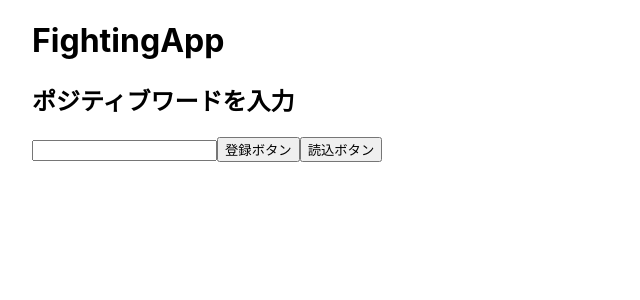
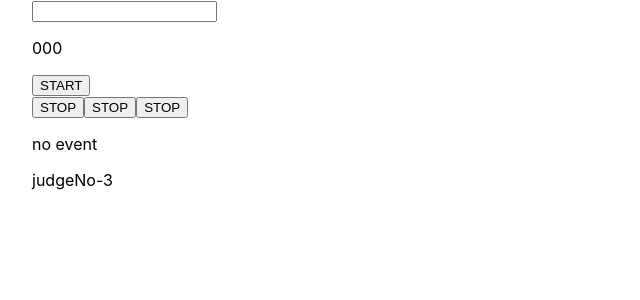
Before and after one commit to ryotaro-0805/slot-App, a Next.js app: page / in a window 1280 px wide. Shown: the top 300 px of the page, without its empty margins (0-640 px from the left). Built offline with nearby package versions, Linux system fonts and the light colour scheme.

Commit message:
スロット

```diff
--- /dev/null
+++ b/firebase.js
@@ -0,0 +1,17 @@
+import { initializeApp } from "firebase/app";
+import { getFirestore} from "firebase/firestore";
+
+  const firebaseConfig = {
+    apiKey: "AIzaSyAltwmLRlHaaSfzO9Vsqy8ByR9htFbQnHo",
+    authDomain: "chatbot-demo-6cf0c.firebaseapp.com",
+    databaseURL: "https://chatbot-demo-6cf0c-default-rtdb.firebaseio.com",
+    projectId: "chatbot-demo-6cf0c",
+    storageBucket: "chatbot-demo-6cf0c.appspot.com",
+    messagingSenderId: "613545308774",
+    appId: "1:613545308774:web:2c3b8dad384a5acff9f3a7"
+  };
+
+  const app = initializeApp(firebaseConfig);
+  const db = getFirestore(app);
+
+  export {db};
--- a/next.config.js
+++ b/next.config.js
@@ -1,6 +1,6 @@
 /** @type {import('next').NextConfig} */
 const nextConfig = {
-  reactStrictMode: true,
+  reactStrictMode: false,
 }
 
 module.exports = nextConfig
--- a/pages/index.js
+++ b/pages/index.js
@@ -1,34 +1,13 @@
 import Head from 'next/head'
 import styles from '../styles/Home.module.css'
-import { initializeApp } from "firebase/app";
-import { getFirestore, doc, setDoc, addDoc, collection, getDocs } from "firebase/firestore";
-import { useRef, useState } from 'react';
+import { addDoc, collection, getDocs } from "firebase/firestore";
+import { useInterval, useEffect, useRef, useState } from 'react';
+import { db } from '../firebase'
 
 export default function Home() {
 
-  // ******************firebase
-
-  // Import the functions you need from the SDKs you need
-  // TODO: Add SDKs for Firebase products that you want to use
-  // https://firebase.google.com/docs/web/setup#available-libraries
-
-  // Your web app's Firebase configuration
-  const firebaseConfig = {
-    apiKey: "AIzaSyAltwmLRlHaaSfzO9Vsqy8ByR9htFbQnHo",
-    authDomain: "chatbot-demo-6cf0c.firebaseapp.com",
-    databaseURL: "https://chatbot-demo-6cf0c-default-rtdb.firebaseio.com",
-    projectId: "chatbot-demo-6cf0c",
-    storageBucket: "chatbot-demo-6cf0c.appspot.com",
-    messagingSenderId: "613545308774",
-    appId: "1:613545308774:web:2c3b8dad384a5acff9f3a7"
-  };
-
-  // Initialize Firebase
-  const app = initializeApp(firebaseConfig);
-  const db = getFirestore(app);
-  // ***************firebaseここまで
   const ref = useRef();
-  const [getData,setGetData]=useState([]);
+  const [getData, setGetData] = useState([]);
 
   // ----------------firebase データ追加テスト
 
@@ -36,19 +15,129 @@ export default function Home() {
     await addDoc(collection(db, "posts"), {
       post: ref.current.value
     });
-    ref.current.value=('');
+    ref.current.value = ('');
   }
 
   const dataGetter = async () => {
     setGetData(['']);
     const querySnapshot = await getDocs(collection(db, "posts"));
     querySnapshot.forEach((doc) => {
-      setGetData((indata)=>[...indata,doc.data().post]);
+      setGetData((indata) => [...indata, doc.data().post]);
     });
     console.log(getData);
   }
   // ----------------firebase データ追加テストここまで
 
+  // ////////////setInterval test////////////
+
+  const [judgeNo,setJudgeNo]=useState(3);
+  const [wordNo,setWordNo]=useState(0);
+  const [reel1,setReel1]=useState(null);
+  const [reel2,setReel2]=useState(null);
+  const [reel3,setReel3]=useState(null);
+
+
+  // start共通
+  const start = () => {
+    setWordNo(0);
+    setJudgeNo(3);
+    setReel1(null);
+    setReel2(null);
+    setReel3(null);
+    if (!intervalRef1.current) {
+      intervalRef1.current = setInterval(() => {
+        setCount1((inner) => inner + 1);
+      }, 100);
+    }
+
+    if (!intervalRef2.current) {
+      intervalRef2.current = setInterval(() => {
+        setCount2((inner) => inner + 1);
+      }, 100);
+    }
+
+    if (!intervalRef3.current) {
+      intervalRef3.current = setInterval(() => {
+        setCount3((inner) => inner + 1);
+      }, 100);
+    }
+  }
+
+
+  // 第1リール
+  const [count1, setCount1] = useState(0);
+  const intervalRef1 = useRef(0);
+
+  useEffect(() => {
+    if (count1 > 9) {
+      setCount1(0);
+    }
+  }, [count1]);
+
+  const stop1 = () => {
+    clearInterval(intervalRef1.current);
+    intervalRef1.current = null;
+    console.log('止めた数字は' + count1 + 'です。');
+    setReel1(count1);
+    setJudgeNo((indata)=>indata-1);
+    judge();
+  }
+
+  // 第2リール
+  const [count2, setCount2] = useState(0);
+  const intervalRef2 = useRef(0);
+
+  useEffect(() => {
+    if (count2 > 9) {
+      setCount2(0);
+    }
+  }, [count2]);
+
+  const stop2 = () => {
+    clearInterval(intervalRef2.current);
+    intervalRef2.current = null;
+    console.log('止めた数字は' + count2 + 'です。');
+    setJudgeNo((indata)=>indata-1);
+    setReel2(count2);
+    judge();
+  }
+
+  // 第3リール
+  const [count3, setCount3] = useState(0);
+  const intervalRef3 = useRef(0);
+
+  useEffect(() => {
+    if (count3 > 9) {
+      setCount3(0);
+    }
+  }, [count3]);
+
+  const stop3 = () => {
+    clearInterval(intervalRef3.current);
+    intervalRef3.current = null;
+    console.log('止めた数字は' + count3 + 'です。');
+    setJudgeNo((indata)=>indata-1);
+    setReel3(count3);
+    judge();
+  }
+
+  // 判定
+  const judge=()=>{
+    if (judgeNo===1) {
+      console.log('judge1');
+      if((reel1===reel2 || reel1===reel3 || reel2===reel3)){
+        setWordNo(1);
+      }
+    }
+    if (judgeNo===0){
+      console.log('judge0');
+      if(reel1===reel2 && reel2===reel3){
+        setWordNo(2);
+      }
+    }
+  }
+
+  // ////////////finished setInterval test////////////
 
 
   return (
@@ -57,16 +146,29 @@ export default function Home() {
         <title>Fighting App</title>
         <meta name="description" content="Generated by create next app" />
       </Head>
-      <h1>FightingApp</h1>
-      <h2>ポジティブワードを入力</h2>
+
+      {/* <h1>FightingApp</h1> */}
+      {/* <h2>ポジティブワードを入力</h2> */}
       <input ref={ref} type="text" />
-      <button onClick={dataPusher}>登録ボタン</button>
-      <button onClick={dataGetter}>読込ボタン</button>
-      {getData.map((data,index)=>(
+      {/* <button onClick={dataPusher}>登録ボタン</button> */}
+      {/* <button onClick={dataGetter}>読込ボタン</button> */}
+      {getData.map((data, index) => (
         <div key={index}>
           {data}
         </div>
       ))}
+      <div>
+        <p>{count1}{count2}{count3}</p>
+        <button onClick={start}>START</button>
+        <br />
+        <button onClick={stop1}>STOP</button>
+        <button onClick={stop2}>STOP</button>
+        <button onClick={stop3}>STOP</button>
+      </div>
+      {wordNo===0 && <p>no event</p>}
+      {wordNo===1 && <p>reach</p>}
+      {wordNo===2 && <p>congratulation!!</p>}
+      <p>judgeNo-{judgeNo}</p>
     </div>
   )
 }
```
